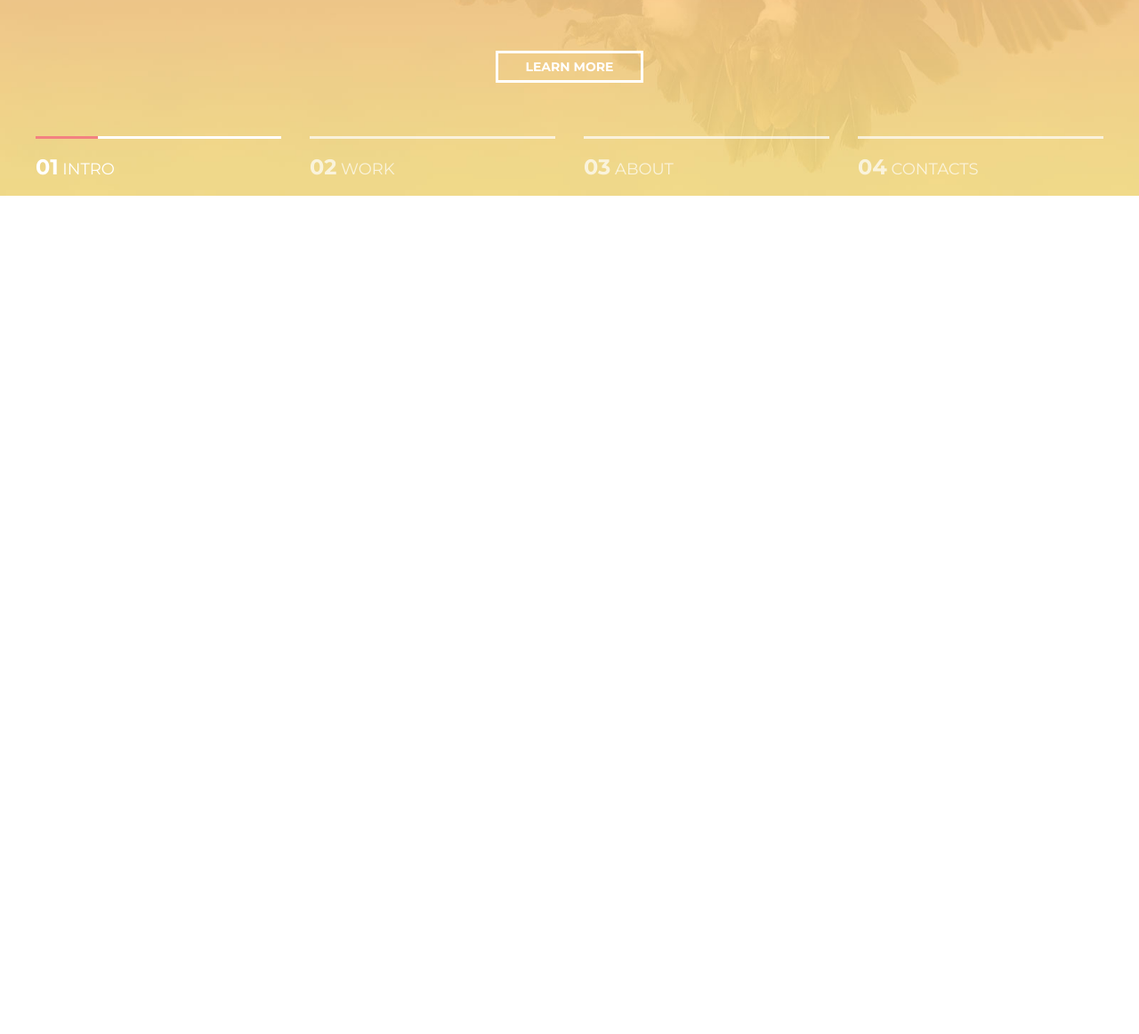
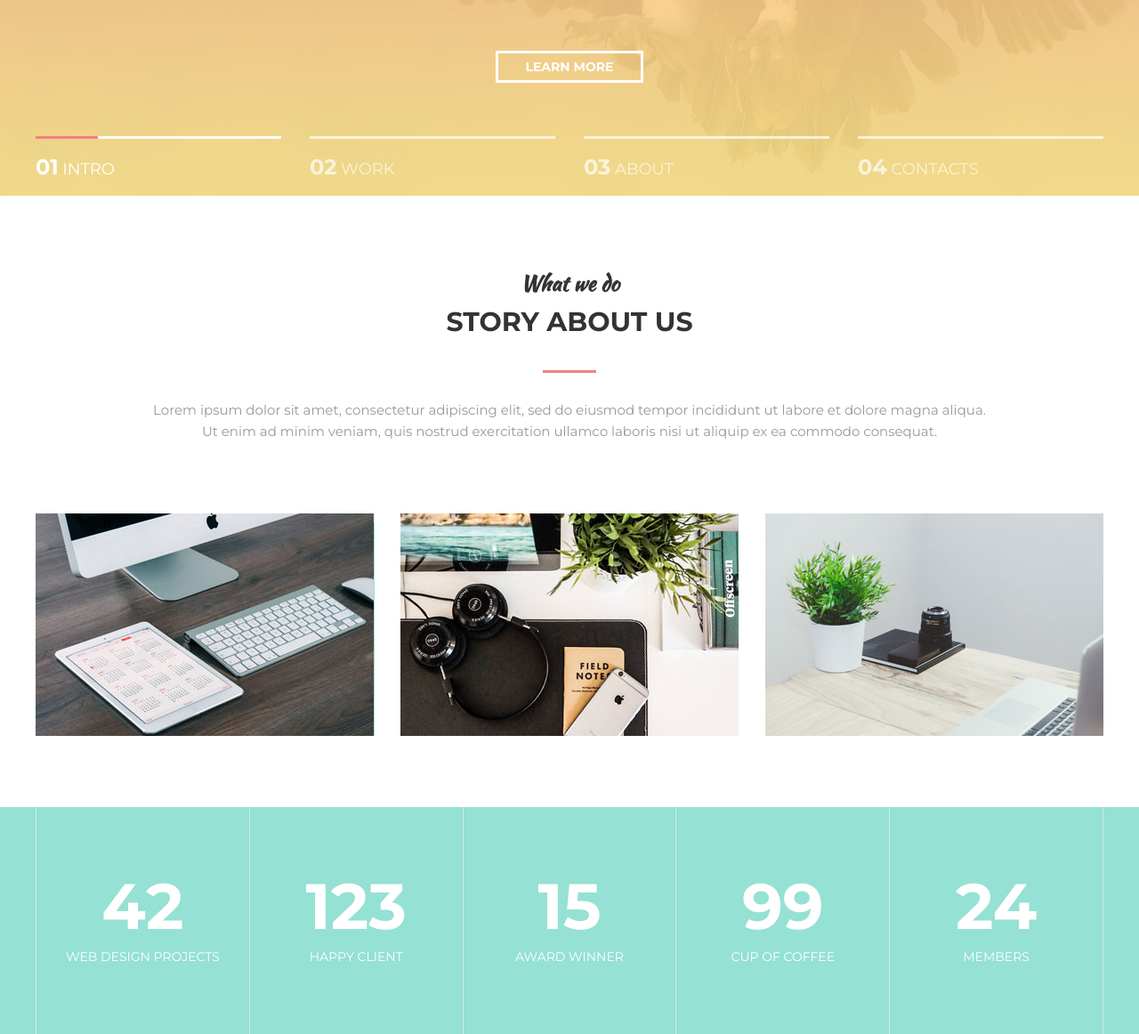
Before and after one commit to Puzino/makeup_mogo, a plain HTML site: page index.html in a window 1280 px wide. Shown: the part 580-1742 px from the top of the page at 89% size. Before the commit the page ends 800 px from the top, so only its background shows below. Drawn offline with Linux system fonts and the light colour scheme.

Commit message:
lesson 2

```diff
--- a/assets/css/style.css
+++ b/assets/css/style.css
@@ -212,3 +212,130 @@ h5 {
     font-size: 24px;
     font-weight: 700;
 }
+
+/* section */
+
+.section {
+    padding: 80px 0;
+}
+
+.section__header {
+    margin: 0 auto 40px;
+    width: 100%;
+    max-width: 950px;
+    text-align: center;
+}
+
+.section__subtitle {
+    font-family: 'Kaushan Script', cursive;
+    font-size: 24px;
+    color: #333;
+}
+.section__title {
+    font-size: 30px;
+    font-weight: 700;
+    color: #333;
+    text-transform: uppercase;
+}
+
+.section__title:after {
+    content: '';
+    display: block;
+    width: 60px;
+    height: 3px;
+    margin: 30px auto;
+
+    background-color: #f38181;
+}
+
+.section__text {
+    color: #999;
+    font-size: 15px;
+}
+
+/* about */
+
+.about {
+    margin-top: 80px;
+    display: flex;
+    justify-content: space-between;
+}
+
+.about__item {
+    width: 380px;
+    position: relative;
+    background-color: #95e1d3;
+}
+
+.about__item:hover .about__img {
+    transform: translate3d(-10px, -10px, 0);
+}
+
+.about__item:hover .about__img img {
+    opacity: 0.1;
+}
+
+.about__item:hover .about__text {
+    opacity: 1;
+}
+
+.about__img {
+    background: linear-gradient(to bottom, #f38181, #fce38c);
+    transition: transform 0.2s linear;
+}
+
+.about__img img {
+    display: block;
+    transition: opacity 0.2s linear;
+}
+
+.about__text {
+    width: 100%;
+
+    color: #fff;
+    text-transform: uppercase;
+    font-weight: 700;
+    font-size: 18px;
+    text-align: center;
+    opacity: 0;
+
+    position: absolute;
+    top: 50%;
+    left: 0;
+    z-index: 2;
+    transform: translate3d(0, -50%, 0);
+    transition: opacity 0.2s linear;
+}
+
+/* statistics */
+.statistics {
+    background-color: #95e1d3;
+}
+
+.stat {
+    display: flex;
+}
+
+.stat__item {
+    flex: 1 1 0;
+    padding: 75px 25px;
+
+    border-left: 1px solid #d5eae0;
+    text-align: center;
+    color: #fff;
+}
+
+.stat__item:last-child {
+    border-right: 1px solid #d5eae0;
+}
+
+.stat__count {
+    margin-bottom: 10px;
+    font-size: 72px;
+    font-weight: 700;
+    line-height: 1;
+}
+.stat__text {
+    font-size: 14px;
+    text-transform: uppercase;
+}
--- a/index.html
+++ b/index.html
@@ -61,5 +61,70 @@
                 </div>
             </div>
         </div>
+
+        <section class="section">
+            <div class="container">
+                <div class="section__header">
+                    <h3 class="section__subtitle">What we do</h3>
+                    <h2 class="section__title">Story about us</h2>
+                    <div class="section__text">
+                        <p>
+                            Lorem ipsum dolor sit amet, consectetur adipiscing elit, sed do eiusmod
+                            tempor incididunt ut labore et dolore magna aliqua. Ut enim ad minim
+                            veniam, quis nostrud exercitation ullamco laboris nisi ut aliquip ex ea
+                            commodo consequat.
+                        </p>
+                    </div>
+                </div>
+
+                <div class="about">
+                    <div class="about__item">
+                        <div class="about__img">
+                            <img src="assets/img/images/about_1.jpg" alt="" />
+                        </div>
+                        <div class="about__text">super team</div>
+                    </div>
+                    <div class="about__item">
+                        <div class="about__img">
+                            <img src="assets/img/images/about_2.jpg" alt="" />
+                        </div>
+                        <div class="about__text">super team</div>
+                    </div>
+                    <div class="about__item">
+                        <div class="about__img">
+                            <img src="assets/img/images/about_3.jpg" alt="" />
+                        </div>
+                        <div class="about__text">super team</div>
+                    </div>
+                </div>
+            </div>
+        </section>
+
+        <div class="statistics">
+            <div class="container">
+                <div class="stat">
+                    <div class="stat__item">
+                        <div class="stat__count">42</div>
+                        <div class="stat__text">Web Design Projects</div>
+                    </div>
+                    <div class="stat__item">
+                        <div class="stat__count">123</div>
+                        <div class="stat__text">happy client</div>
+                    </div>
+                    <div class="stat__item">
+                        <div class="stat__count">15</div>
+                        <div class="stat__text">award winner</div>
+                    </div>
+                    <div class="stat__item">
+                        <div class="stat__count">99</div>
+                        <div class="stat__text">cup of coffee</div>
+                    </div>
+                    <div class="stat__item">
+                        <div class="stat__count">24</div>
+                        <div class="stat__text">members</div>
+                    </div>
+                </div>
+            </div>
+        </div>
     </body>
 </html>
```
Also changed, not shown: assets/img/images/about_1.jpg (added), assets/img/images/about_2.jpg (added), assets/img/images/about_3.jpg (added), 1 other file.
